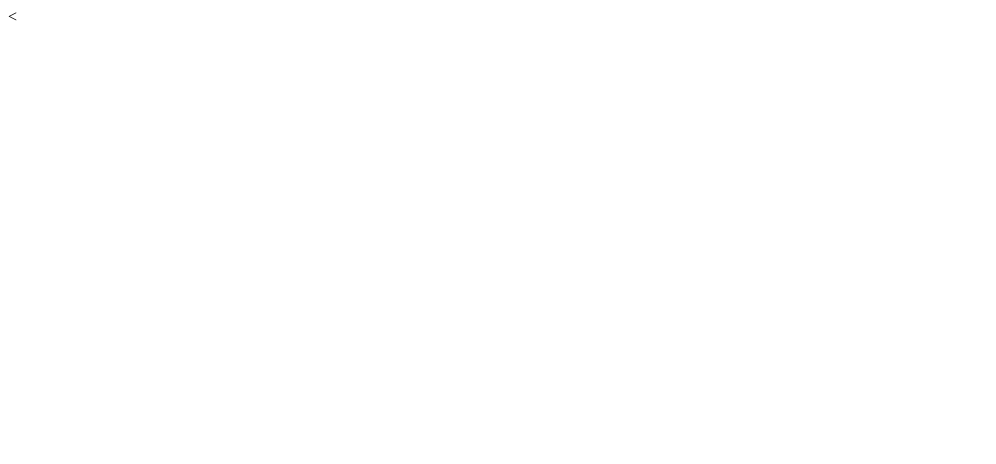
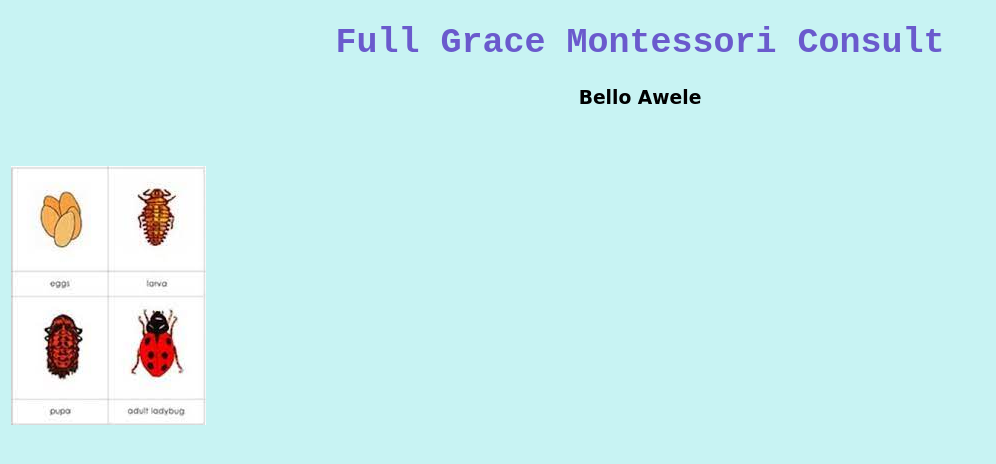
Before and after one commit to ChunkyChunkers/Front-End-Repo, a plain HTML site: page Shop/Shop.html in a window 1280 px wide. Shown: the whole page, without its empty margins (0-996 px from the left). Drawn offline with Linux system fonts and the light colour scheme.

Commit message:
Updated the shop

```diff
--- a/Shop/Shop.html
+++ b/Shop/Shop.html
@@ -1 +1,22 @@
-<
+<!DOCTYPE html>
+<html lang="en-us">
+<head>
+<title>Full Grace Montessori Learning Equpiment Shop </title>
+</head>
+<body style="background-color: rgb(200, 243, 243);">
+<h1 style="font-family:monospace; font-size: 35px; text-align: center; color: slateblue;" >Full Grace Montessori Consult</h1>
+<h3 style="font-family: cursive; text-align: center;"> Bello Awele</h3>
+<br>
+<br>
+<table>
+    <tr>
+        <td>
+            <img src="https://github.com/ChunkyChunkers/Front-End-Repo/blob/main/Shop/3%20part%20Cards.jpg">
+        </td>
+    </tr>
+</table>
+
+
+
+</body>
+</html>
```
Also changed, not shown: Shop/3 part Cards.jpg (added), Shop/Brown stairs.jpg (added), Shop/Counting Beads.jpg (added), Shop/Knnobbed cylinder Blocks.jpg (added), Shop/Magnifying glass.jpg (added), Shop/Montessori Pink Blocks.jpg (added), Shop/Sound blocks.jpg (added).
